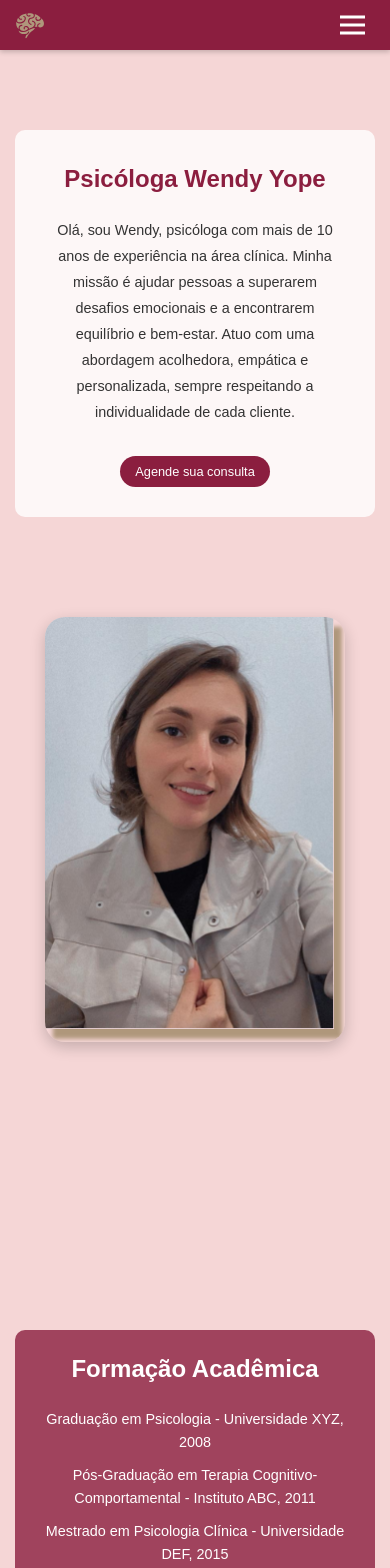
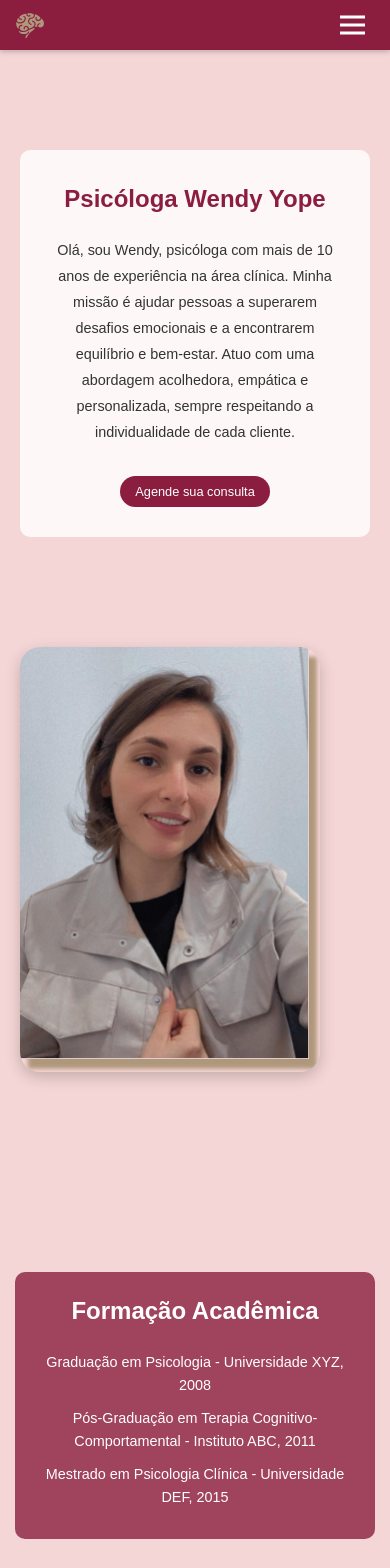
Before and after one commit to WURST1one/Psic-loga-Wendy, a React (Vite) app: page / in a window 390 px wide. Shown: the top 1568 px of the page. Built offline with nearby package versions, Linux system fonts and the light colour scheme.

Commit message:
Arrumando layout mobile

```diff
--- a/src/components/ExperienciaProfissional.jsx
+++ b/src/components/ExperienciaProfissional.jsx
@@ -1,12 +1,25 @@
 import React from 'react';
 import '../styles/ExperienciaProfissional.css';
-import psicologaClinicaImg from '../assets/woman.svg'; // Imagem "abraço"
-import hospitalSaoLucasImg from '../assets/Telephone.svg'; // Imagem "telefone"
+import psicologaClinicaImg from '../assets/woman.svg';
+import hospitalSaoLucasImg from '../assets/Telephone.svg';
 
 const ExperienciaProfissional = () => {
   return (
     <section className="experiencia-profissional" id="experiencia-profissional">
       <h2>Experiência Profissional</h2>
+
+      <div className="experiencia-item hospital-sao-lucas">
+        <div className="experiencia-texto">
+          <h3>Hospital São Lucas (2008 - 2010)</h3>
+          <ul>
+            <li>Atuação em psicologia hospitalar, com suporte a pacientes internados.</li>
+            <li>Acompanhamento psicológico a familiares de pacientes em UTI.</li>
+            <li>Participação em equipes multidisciplinares para planejamento de alta hospitalar.</li>
+          </ul>
+        </div>
+        <img src={hospitalSaoLucasImg} alt="Hospital São Lucas" className="icone-experiencia"/>
+      </div>
+
       <div className="experiencia-item psicologa-clinica">
         <div className="experiencia-texto">
           <h3>Psicóloga Clínica (2010 - Presente)</h3>
@@ -16,18 +29,7 @@ const ExperienciaProfissional = () => {
             <li>Supervisão de estagiários e colaboração com outros profissionais da saúde.</li>
           </ul>
         </div>
-        <img src={psicologaClinicaImg} alt="Psicóloga Clínica" />
-      </div>
-      <div className="experiencia-item hospital-sao-lucas">
-        <div className="experiencia-texto">
-          <h3>Hospital São Lucas (2008 - 2010)</h3>
-          <ul>
-            <li>Atuação em psicologia hospitalar, com suporte a pacientes internados.</li>
-            <li>Acompanhamento psicológico a familiares de pacientes em UTI.</li>
-            <li>Participação em equipes multidisciplinares para planejamento de alta hospitalar.</li>
-          </ul>
-        </div>
-        <img src={hospitalSaoLucasImg} alt="Hospital São Lucas" />
+        <img src={psicologaClinicaImg} alt="Psicóloga Clínica" className="icone-experiencia"/>
       </div>
     </section>
   );
--- a/src/components/FormacaoAcademica.jsx
+++ b/src/components/FormacaoAcademica.jsx
@@ -5,15 +5,15 @@ import iconeCerebro from '../assets/Brain.svg';
 const FormacaoAcademica = () => {
   return (
     <section className="formacao-academica">
-      <div className="formacao-titulo">
-        <h2 data-aos="fade-up">Formação Acadêmica</h2>
+      <div className="formacao-titulo aos-init aos-animate" data-aos="fade-up">
+        <h2>Formação Acadêmica</h2>
         <div className="formacao-lista" data-aos="fade-up" data-aos-delay="100">
           <p>Graduação em Psicologia - Universidade XYZ, 2008</p>
           <p>Pós-Graduação em Terapia Cognitivo-Comportamental - Instituto ABC, 2011</p>
           <p>Mestrado em Psicologia Clínica - Universidade DEF, 2015</p>
         </div>
       </div>
-      <div className="formacao-imagem" data-aos="fade-right">
+      <div className="formacao-imagem aos-init aos-animate" data-aos="fade-right">
         <img src={iconeCerebro} alt="Ícone de Cérebro" />
       </div>
     </section>
--- a/src/index.css
+++ b/src/index.css
@@ -1,22 +1,30 @@
-/* Reset básico */
+/* Reset para evitar scroll lateral */
 * {
   margin: 0;
   padding: 0;
   box-sizing: border-box;
 }
 
-body {
-  font-family: Arial, sans-serif;
-  line-height: 1.6;
-  transition: background-color 0.5s ease; /* Transição suave para a cor de fundo */
+html, body {
+  width: 100%;
+  overflow-x: hidden; /* 🔹 Impede a rolagem horizontal */
 }
 
-.app-container {
+.introducao {
   display: flex;
-  flex-direction: column;
+  align-items: center;
+  justify-content: center;
+  flex-wrap: wrap; /* 🔹 Evita que os elementos "estiquem" a tela no mobile */
+  padding: 80px 20px;
   min-height: 100vh;
+  background: none;
+  margin-bottom: 100px;
+  gap: 50px; /* 🔹 Reduzi o espaçamento para evitar deslocamentos */
 }
 
-main {
-  flex: 1;
+.introducao-imagem img {
+  width: 100%;
+  max-width: 300px;
+  height: auto;
+  display: block; /* 🔹 Evita margens extras que podem causar o deslocamento */
 }
--- a/src/styles/FormacaoAcademica.css
+++ b/src/styles/FormacaoAcademica.css
@@ -5,7 +5,7 @@
   display: flex;
   justify-content: space-between;
   align-items: flex-start;
-  gap: 20px;
+  gap: 150px; /* 🔹 Aumentei o espaçamento */
   margin-bottom: 200px;
 }
 
--- a/src/styles/Introducao.css
+++ b/src/styles/Introducao.css
@@ -1,21 +1,31 @@
 .introducao {
-  display: flex;
-  align-items: center;
-  justify-content: space-between;
-  padding: 100px 50px;
+  padding: 80px 50px; /* Padding interno */
+  padding-right: 100px; /* Adicionado padding-right para mais espaço visual */
   min-height: 100vh;
   background: none;
-  margin-bottom: 200px;
-  gap: 200px; /* 🔹 Aumentei ainda mais a distância entre texto e imagem */
+  margin-bottom: 100px;
+  max-width: 1400px;
+  margin-left: auto;
+  margin-right: auto;
+  overflow: hidden; /* Garante que o float não quebre o layout */
 }
 
+/* Estilos do conteúdo da introdução */
 .introducao-conteudo {
-  max-width: 50%;
-  text-align: left;
-  margin-left: 50px;
+  width: 35%; /* Reduzido de 40% para 35% para liberar espaço */
+  margin-right: 200px; /* Mantido em 200px para um espaço significativo */
   background: rgba(255, 255, 255, 0.8);
   padding: 30px;
   border-radius: 10px;
+  float: left; /* Posiciona o texto à esquerda */
+  text-align: left;
+}
+
+/* Garante que o layout não quebre após o float */
+.introducao::after {
+  content: "";
+  display: table;
+  clear: both;
 }
 
 .introducao-conteudo h1 {
@@ -60,13 +70,17 @@
   box-shadow: 0 5px 15px rgba(0, 0, 0, 0.3);
 }
 
+/* Estilos da imagem */
 .introducao-imagem {
-  max-width: 50%;
+  width: 30%; /* Reduzido de 35% para 30% para liberar espaço */
+  max-width: 400px; /* Limita o tamanho máximo da imagem */
+  float: left; /* Posiciona a imagem à esquerda, ao lado do texto */
 }
 
 .introducao-imagem img {
   width: 100%;
-  max-width: 450px;
+  height: auto;
+  display: block; /* Evita margens extras que podem causar deslocamento */
   border-radius: 20px;
   box-shadow: 0 5px 15px rgba(0, 0, 0, 0.2);
   transition: transform 0.3s ease, box-shadow 0.3s ease, filter 0.3s ease;
@@ -79,47 +93,52 @@
 }
 
 /* Responsividade */
-@media (max-width: 768px) {
+@media (max-width: 1024px) {
   .introducao {
-    flex-direction: column;
-    padding: 80px 20px;
-    min-height: auto;
-    gap: 100px; /* 🔹 Aumentei ainda mais no mobile */
+    padding-right: 80px; /* Reduz o padding-right em telas menores */
   }
 
   .introducao-conteudo {
-    max-width: 100%;
-    margin-left: 0;
+    width: 40%; /* Ajusta a largura para telas menores */
+    margin-right: 150px; /* Reduz o espaço para 150px em telas menores */
+  }
+
+  .introducao-imagem {
+    width: 35%;
+    max-width: 350px;
+  }
+}
+
+@media (max-width: 768px) {
+  .introducao {
+    padding: 80px 20px;
+    padding-right: 20px; /* Remove o padding-right extra em telas menores */
+    min-height: auto;
+  }
+
+  .introducao-conteudo {
+    float: none; /* Remove o float para empilhar */
+    width: 100%; /* Ocupa a largura total */
+    margin-right: 0; /* Remove a margem */
+    margin-bottom: 80px; /* Mantém o espaço vertical */
     text-align: center;
   }
 
-  .introducao-conteudo h1 {
-    font-size: 2rem;
-  }
-
-  .introducao-conteudo p {
-    font-size: 1rem;
-  }
-
-  .introducao-conteudo button {
-    font-size: 0.9rem;
-    padding: 10px 20px;
-  }
-
   .introducao-imagem {
-    max-width: 100%;
-    margin-top: 20px;
-  }
-
-  .introducao-imagem img {
+    float: none; /* Remove o float para empilhar */
+    width: 100%; /* Ocupa a largura total */
     max-width: 350px;
+    margin: 0 auto; /* Centraliza a imagem */
   }
 }
 
 @media (max-width: 480px) {
   .introducao {
     padding: 60px 15px;
-    gap: 80px; /* 🔹 Mais espaço no mobile */
+  }
+
+  .introducao-conteudo {
+    margin-bottom: 60px; /* Reduz o espaço vertical em telas pequenas */
   }
 
   .introducao-conteudo h1 {
@@ -135,7 +154,7 @@
     padding: 8px 15px;
   }
 
-  .introducao-imagem img {
-    max-width: 300px;
+  .introducao-imagem {
+    max-width: 300px; /* Mantém o tamanho menor no mobile */
   }
 }
```
Also changed, not shown: src/styles/ExperienciaProfissional.css (+94 -116 lines), src/components/Introducao.jsx (line endings or trailing spaces).
